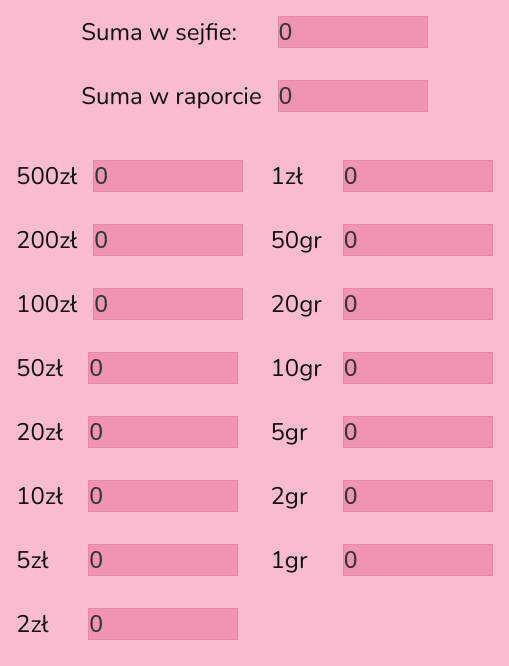
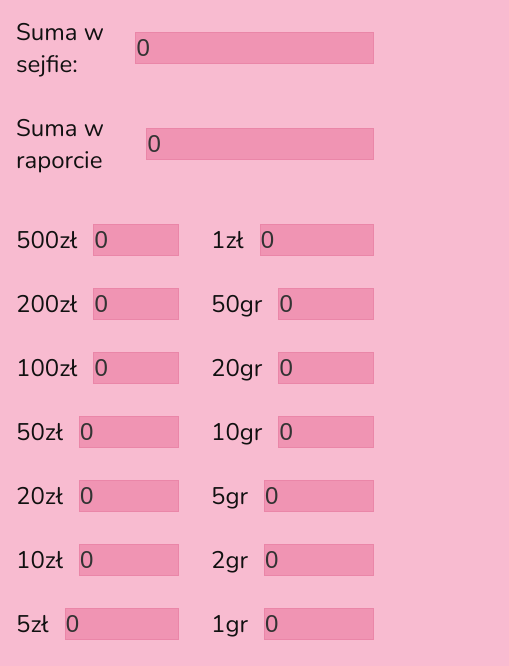
Before and after one commit to abugjewski/stsoutcome, a plain HTML site: page index.html in a window 390 px wide. Shown: the top 666 px of the page, 509 px wide, since content can reach past the window. Drawn offline with nearby package versions, Linux system fonts and the light colour scheme.

Commit message:
kolejny commit

```diff
--- a/style.css
+++ b/style.css
@@ -45,7 +45,6 @@ input {
 section {
     display: flex;
     flex-direction: column;
-    max-width: 720px;
     margin: 0 auto;
     justify-content: space-between;
     align-items: center;
@@ -98,3 +97,9 @@ section {
         width: 50%;
     }
 }
+
+@media only screen and (max-width: 550px){
+    input {
+        width: 100%;
+    }
+}
```
